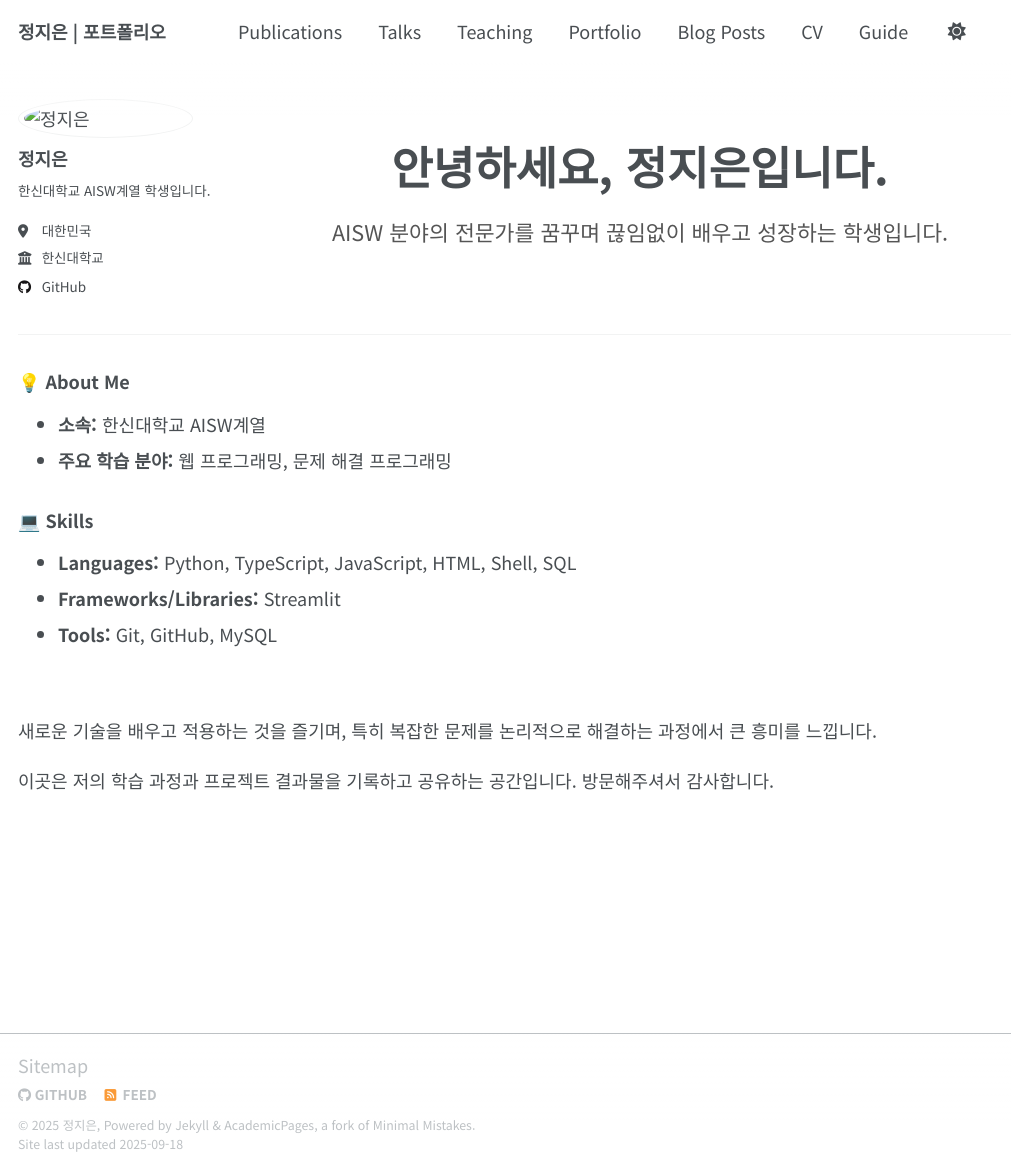
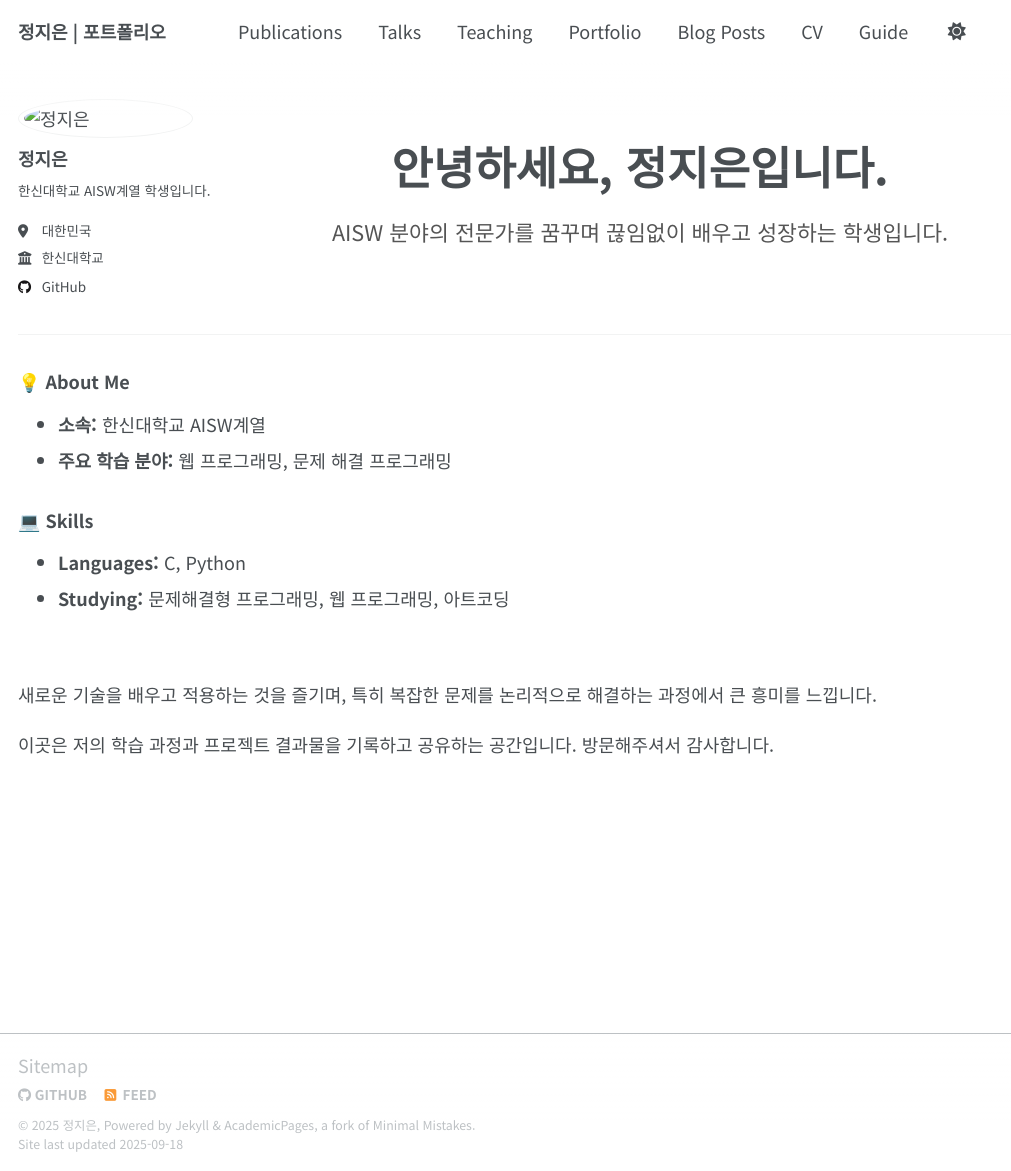
Before and after one commit to onnilin-gif/onnilin-git.github.io, a Jekyll site: the page built from _pages/about.md, in a window 1280 px wide and 1171 px high. Shown: the whole window, without its empty margins (0-1011 px from the left). Built offline with Jekyll 4.4.1, drawn with Linux system fonts in a browser that asks for light colours; a script that is not in the unit is left out.

Commit message:
feat: Update skills section with current knowledge and studies

```diff
--- a/_pages/about.md
+++ b/_pages/about.md
@@ -20,9 +20,8 @@ redirect_from:
 - **주요 학습 분야:** 웹 프로그래밍, 문제 해결 프로그래밍
 
 ### 💻 Skills
-- **Languages:** Python, TypeScript, JavaScript, HTML, Shell, SQL
-- **Frameworks/Libraries:** Streamlit
-- **Tools:** Git, GitHub, MySQL
+- **Languages:** C, Python
+- **Studying:** 문제해결형 프로그래밍, 웹 프로그래밍, 아트코딩
 
 <br>
 
```
Also changed, not shown: _pages/cv.md (+2 -3 lines).
